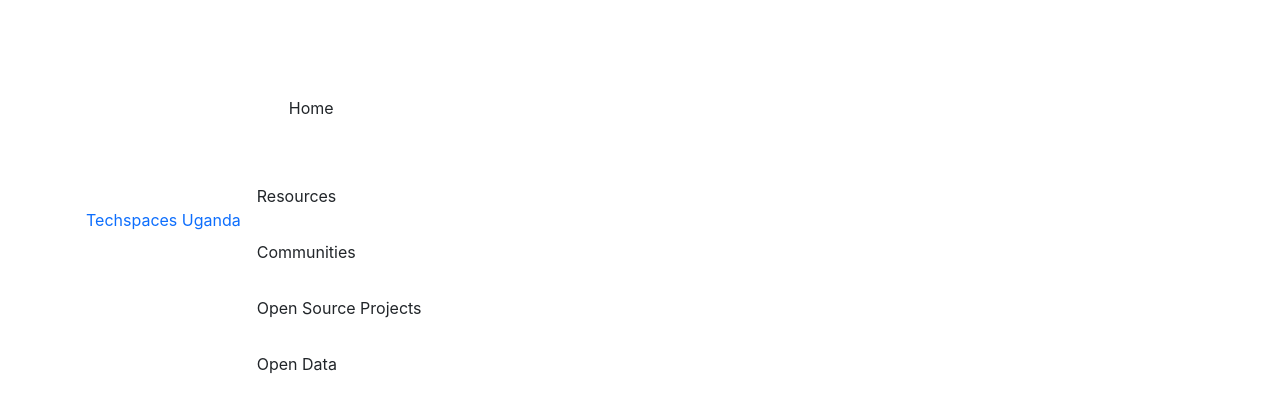
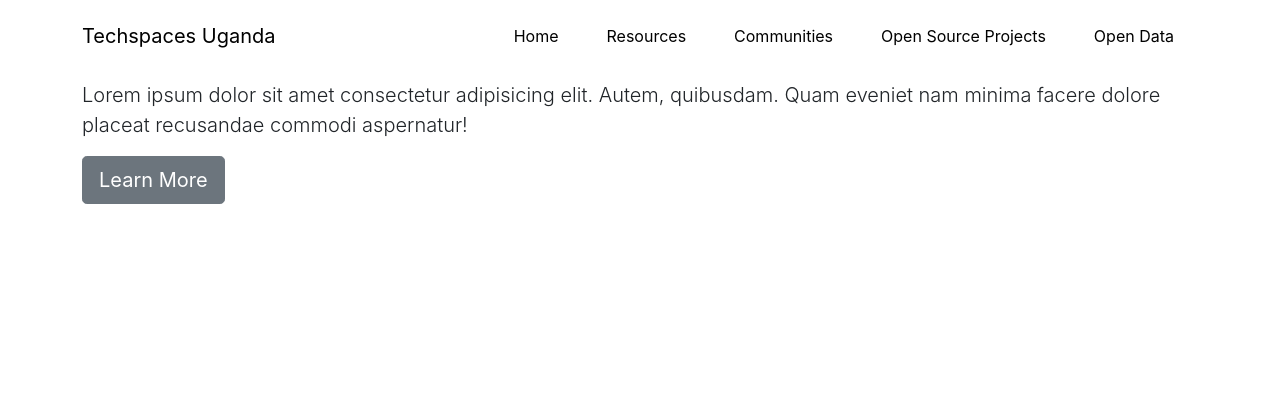
Before and after one commit to luigimorel/techspaces-uganda, a React (Create React App) app: page / in a window 1280 px wide. Shown: the top 412 px of the page. Built offline with nearby package versions, Linux system fonts and the light colour scheme.

Commit message:
Change the navbar

```diff
--- a/src/components/Navbar.tsx
+++ b/src/components/Navbar.tsx
@@ -2,41 +2,71 @@ import { Link } from 'react-router-dom';
 
 const Navbar = () => {
     return (
-        <div className="d-flex flex-column flex-md-row align-items-center nav__bar p-5 px-md-1  mb-3  box-shadow">
+        <nav
+            className="navbar navbar-expand-lg bg-white bg-secondary  fixed-top"
+            id="navBarResponsive"
+        >
+            <div className="container">
+                <Link to="/" className="navbar-brand">
+                    Techspaces Uganda
+                </Link>
+                <button
+                    className="navbar-toggler  font-weight-bold bg-primary text-white "
+                    type="button"
+                    data-bs-toggle="collapse"
+                    data-bs-target="#navbarResponsive"
+                    aria-controls="navbarResponsive"
+                    aria-expanded="false"
+                    aria-label="Toggle navigation"
+                >
+                    <i className="fas fa-bars"></i>
+                </button>
+                <div className="collapse navbar-collapse" id="navbarResponsive">
+                    <ul className="navbar-nav ms-auto">
+                        <li className="nav-item mx-2 ">
                             <Link
                                 to="/"
-                className="my-0 mr-md-auto font-weight-normal name__logo"
+                                className="nav-link py-3 px-0 px-lg-3 "
                             >
-                Techspaces Uganda
-            </Link>
-
-            <nav className="mr-1" id="navBarResponsive">
-                <Link to="/" className="p-5 text-dark nav__link nav-link">
                                 Home
                             </Link>
+                        </li>
+                        <li className="nav-item mx-2 ">
                             <Link
                                 to="/resources"
-                    className="p-3 text-dark nav__link nav-link active"
+                                className="nav-link py-3 px-0 px-lg-3 "
                             >
                                 Resources
                             </Link>
+                        </li>
+                        <li className="nav-item mx-2 ">
                             <Link
                                 to="/communities"
-                    className="p-3 text-dark nav__link nav-link"
+                                className="nav-link py-3 px-0 px-lg-3 "
                             >
                                 Communities
                             </Link>
-                <Link to="/oss" className="p-3 text-dark nav__link nav-link">
+                        </li>
+                        <li className="nav-item mx-2 ">
+                            <Link
+                                to="/oss"
+                                className="nav-link py-3 px-0 px-lg-3 "
+                            >
                                 Open Source Projects
                             </Link>
+                        </li>
+                        <li className="nav-item mx-2 ">
                             <Link
                                 to="/open-data"
-                    className="p-3 text-dark nav__link nav-link"
+                                className="nav-link py-3 px-0 px-lg-3 "
                             >
                                 Open Data
                             </Link>
+                        </li>
+                    </ul>
+                </div>
+            </div>
         </nav>
-        </div>
     );
 };
 
--- a/src/index.css
+++ b/src/index.css
@@ -21,4 +21,9 @@ html {
 
 a {
     text-decoration: none;
+    color: #000000;
 }
+
+.nav-link {
+    color: #000000;
+}
--- a/src/pages/Home.tsx
+++ b/src/pages/Home.tsx
@@ -1,10 +1,16 @@
+import Hero from '../components/Hero';
 import Navbar from '../components/Navbar';
 
 const Home = () => {
     return (
-        <div className="container">
-            <Navbar />
-        </div>
+        <>
+            <div className="container mb-4">
+                <Navbar />
+            </div>
+            <div className="container mt-auto">
+                <Hero />
+            </div>
+        </>
     );
 };
 
```
Lines whose indentation alone changed are shown as unchanged.
